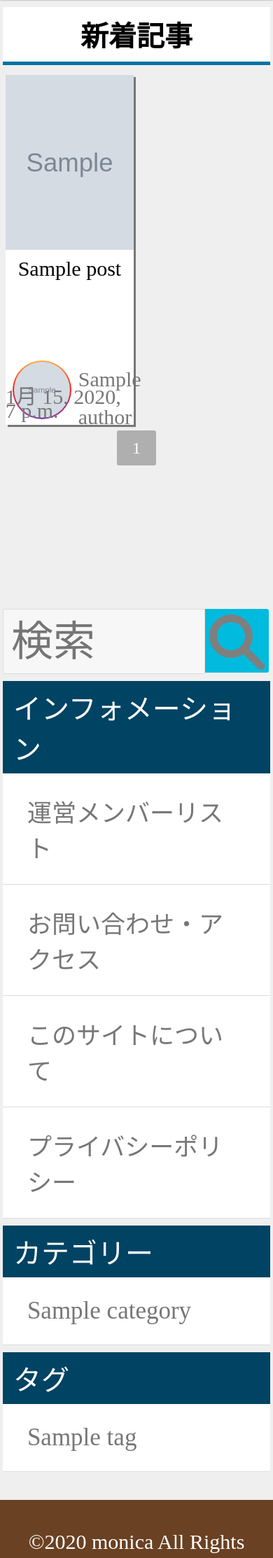
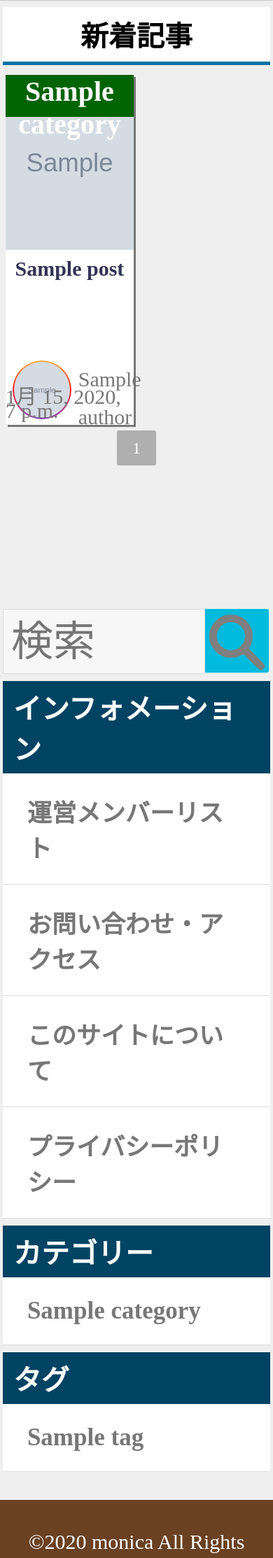
Before and after one commit to monica-0218/django-blog, a Django app: page / in a window 390 px wide. Shown: the part 83-2309 px from the top of the page at 70% size. Run offline with Django 3.2, Linux system fonts and the light colour scheme; tables that the repository leaves empty hold one stand-in row (values such as "Sample post"); grey boxes marked "Sample" are stand-in pictures; some libraries are stand-ins or nearby versions.

Commit message:
change more extra design2

```diff
--- a/blog/static/blog.css
+++ b/blog/static/blog.css
@@ -176,12 +176,14 @@ button.searchsubmit {
     font-size: 1em;
     text-decoration: none;
     color: #777;
+    font-weight: bold;
 }
 .widget a:hover {
     color: #ff52e2;
     font-size: 1.1em;
 }
 .widget_title {
+    font-weight: bold;
     position: relative;
     font-size: 16px;
     padding: 8px 15px;
@@ -229,7 +231,16 @@ button.searchsubmit {
 }
 .new_article_title {
     padding-top: 10px;
-    color: black;
+    color: #333355;
+    font-weight: bold;
+}
+.post_list_category {
+    font-size: 20px;
+    height: 30px;
+    background-color: darkgreen;
+    color: white;
+    font-weight: bold;
+    position: absolute;
 }
 .pagination {
     list-style: none;
@@ -302,6 +313,11 @@ code {
     font-size: 18px;
 }
 @media (max-width: 1000px) {
+    .post_list_category {
+        font-size: 40px;
+        height: 60px;
+        padding: 0 10px;
+    }
     p {
         font-size: 30px;
     }
--- a/blog/templates/blog/post_detail.html
+++ b/blog/templates/blog/post_detail.html
@@ -16,7 +16,7 @@
     <script src="https://code.jquery.com/jquery-3.3.1.min.js"></script>
     <script src="{% static 'toc.min.js' %}"></script>
     <script src="{% static 'jquery.share-buttons.js' %}"></script>
-    <link rel="stylesheet" href="//cdnjs.cloudflare.com/ajax/libs/highlight.js/10.1.1/styles/atom-one-dark.min.css">
+    <link rel="stylesheet" href="//cdnjs.cloudflare.com/ajax/libs/highlight.js/10.1.1/styles/monokai-sublime.min.css">
     <script src="//cdnjs.cloudflare.com/ajax/libs/highlight.js/10.1.1/highlight.min.js"></script>
     <script>
          $(function(){
@@ -57,7 +57,6 @@
             {% endfor %}
             <div class="post_title">
                 <h1>{{ object.title }}</h1>
-                <div style="text-align: center" id="share"></div>
                 <div class="meta_box">
                     <p class="date_box">{{ object.published_at }}</p>
                     <div class="author_box">
@@ -68,6 +67,7 @@
             </div>
             <hr>
             <img class="post_thumbnail" src="/media/{{ object.thumbnail }}" alt="{{ post.title }}">
+            <div style="text-align: center" id="share"></div>
             <span id="phone_sidebar2"></span>
             <hr>
             <div class="article_main">{{ object.get_markdown_text_as_html|safe }}</div>
--- a/blog/templates/blog/post_list.html
+++ b/blog/templates/blog/post_list.html
@@ -2,6 +2,7 @@
 {% if user.is_authenticated or post.is_public %}
 <a href="/post/{{ post.id }}/" class="new_article_contents">
     <img class="thumbnail" src="{{ post.thumbnail.url }}" alt="{{ post.title }}">
+    <div class="post_list_category">{{ post.category }}</div>
     <div>
         <div class="new_article_title">
             {% if not post.is_public %}
```
